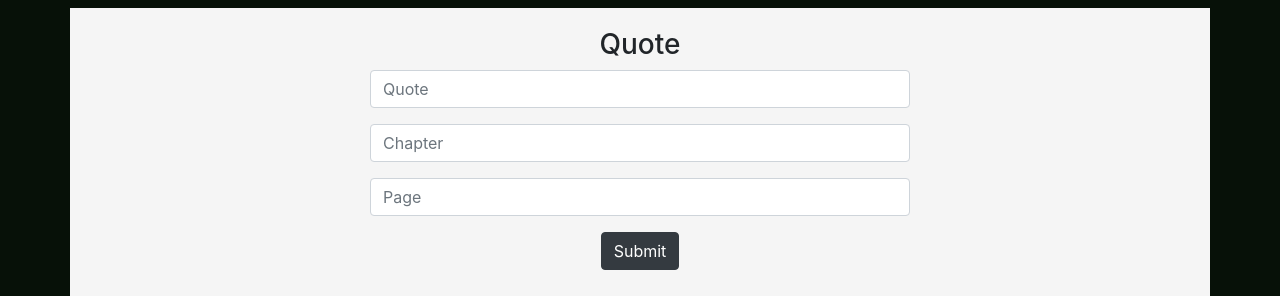
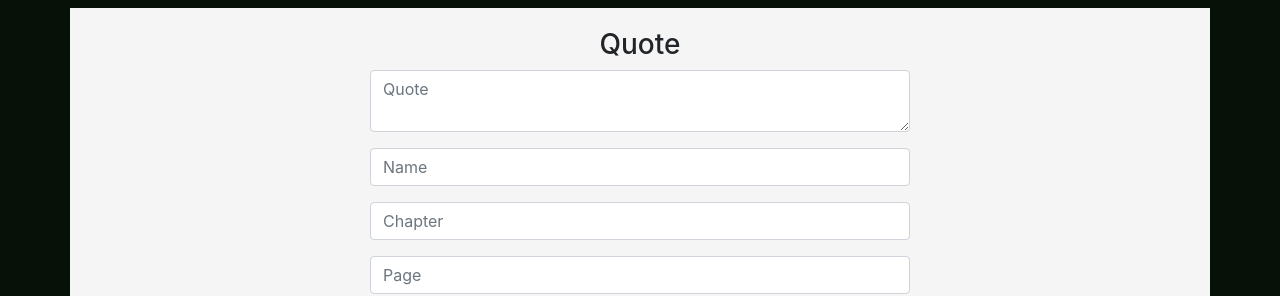
Before and after one commit to yaretzyc/frontend-capstoneproject, an Angular app in the folder bookclub/: page /book/1/quotes in a window 1280 px wide. Shown: the part 247-543 px from the top of the page. Built offline with nearby package versions, Linux system fonts and the light colour scheme; no server answers.

Commit message:
reset the form when submit function and updated from input tag to textarea

```diff
--- a/bookclub/src/app/edit-book-details/edit-book-details.component.html
+++ b/bookclub/src/app/edit-book-details/edit-book-details.component.html
@@ -1,7 +1,7 @@
 <div class="container">
 <div class="col-md-6 offset-md-3">
     <h3>Edit Book Details</h3>
-    <form (ngSubmit)="onSubmit()">
+    <form #submitForm = "ngForm" (ngSubmit)="onSubmit(); submitForm.reset()">
       <div class="form-group">
         <label> Title</label>
         <input
@@ -26,13 +26,13 @@
 
       <div class="form-group">
         <label> Summary </label>
-        <input
+        <textarea
           type="text"
           class="form-control"
           id="summary"
           [(ngModel)]="book.summary"
           name="summary"
-        />
+        ></textarea>>
       </div>
 
       <div class="form-group">
--- a/bookclub/src/app/post/post.component.html
+++ b/bookclub/src/app/post/post.component.html
@@ -1,7 +1,8 @@
 <div class="container">
   <div class="col-md-6 offset-md-3">
     <h3>Post</h3>
-    <form (ngSubmit)="onSubmit()">
+    <form #submitForm = "ngForm" (ngSubmit)="onSubmit(); submitForm.reset()">
+
       <div class="form-group">
         <!-- <label> Title</label> -->
         <input type="text" class="form-control" id="title" [(ngModel)]="posts.title" name="title" placeholder="Title" />
--- a/bookclub/src/app/quote/quote.component.html
+++ b/bookclub/src/app/quote/quote.component.html
@@ -7,15 +7,28 @@
   <form #submitForm = "ngForm" (ngSubmit)="onSubmit(); submitForm.reset()">
      <div class="form-group">
       <!-- <label> Quote </label> -->
-      <input
+      <textarea
         type="text"
         class="form-control"
         id="quo"
         [(ngModel)]="quotes.quote"
         name="quo"
         placeholder="Quote"
+      ></textarea>
+    </div>
+
+    <div class="form-group">
+      <input
+        type="text"
+        class="form-control"
+        id="name"
+        [(ngModel)]="quotes.name"
+        name="name"
+        placeholder="Name"
       />
     </div>
+
+
     <div class="form-group">
       <!-- <label> </label> -->
       <input
@@ -59,7 +72,7 @@
       >
         <blockquote class="blockquote">
           <p>{{ q.quote }}</p>
-          <footer class="blockquote-footer text-white">
+          <footer class="blockquote-footer text-white"><cite title="Source Title">{{q.name}}</cite>
             chapter <cite title="Source Title">{{ q.chapter }},</cite> page
             <cite title="Source Title">{{ q.page }}</cite>
           </footer>
--- a/bookclub/src/app/update-quote/update-quote.component.html
+++ b/bookclub/src/app/update-quote/update-quote.component.html
@@ -8,6 +8,12 @@
             <label> Quote </label>
             <input type="text" class ="form-control" id = "quo"
                 [(ngModel)] = "quotes.quote" name = "quo" placeholder="Quote" >
+        </div>
+
+        <div class="form-group">
+            <label> Name </label>
+            <input type="text" class ="form-control" id = "name"
+                [(ngModel)] = "quotes.name" name = "name" placeholder="Name">
         </div>
 
         <div class="form-group">
```
